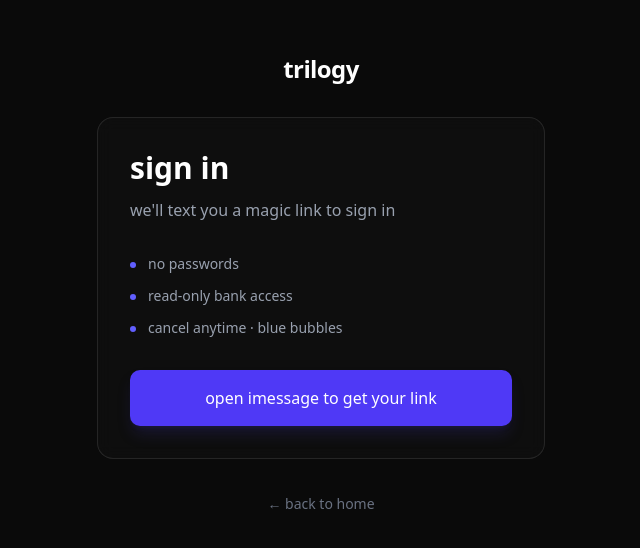
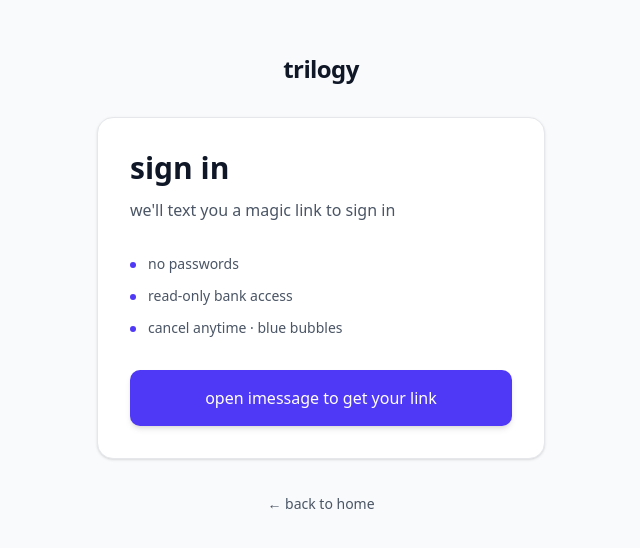
Before and after one commit to manav-s/trilogymoney, a Next.js app: page /signin in a window 1280 px wide. Shown: the part 116-664 px from the top of the page, without its empty margins (319-959 px from the left). Built offline with nearby package versions, Linux system fonts and the light colour scheme.

Commit message:
Convert sign-in page to light mode

```diff
--- a/app/signin/page.tsx
+++ b/app/signin/page.tsx
@@ -15,31 +15,31 @@ export default function SignInPage() {
   };
 
   return (
-    <div className="min-h-screen bg-[#0a0a0a] flex flex-col items-center justify-center px-6">
+    <div className="min-h-screen bg-gray-50 flex flex-col items-center justify-center px-6">
       <div className="max-w-md w-full">
         {/* Logo/Brand */}
         <div className="text-center mb-8">
-          <h1 className="text-2xl font-bold text-white lowercase tracking-tight mb-2">trilogy</h1>
+          <h1 className="text-2xl font-bold text-gray-900 lowercase tracking-tight mb-2">trilogy</h1>
         </div>
 
         {/* Main card */}
-        <div className="border border-white/10 bg-white/[0.02] rounded-2xl p-8 backdrop-blur-sm">
-          <h2 className="text-3xl font-bold text-white mb-3 lowercase">sign in</h2>
-          <p className="text-gray-400 mb-8 lowercase">we&apos;ll text you a magic link to sign in</p>
+        <div className="border border-gray-200 bg-white rounded-2xl p-8 shadow-sm">
+          <h2 className="text-3xl font-bold text-gray-900 mb-3 lowercase">sign in</h2>
+          <p className="text-gray-600 mb-8 lowercase">we&apos;ll text you a magic link to sign in</p>
 
           {/* Reassurance bullets */}
           <div className="space-y-3 mb-8">
             <div className="flex items-start gap-3">
-              <div className="w-1.5 h-1.5 rounded-full bg-indigo-500 mt-2 flex-shrink-0"></div>
-              <p className="text-sm text-gray-400 lowercase">no passwords</p>
+              <div className="w-1.5 h-1.5 rounded-full bg-indigo-600 mt-2 flex-shrink-0"></div>
+              <p className="text-sm text-gray-600 lowercase">no passwords</p>
             </div>
             <div className="flex items-start gap-3">
-              <div className="w-1.5 h-1.5 rounded-full bg-indigo-500 mt-2 flex-shrink-0"></div>
-              <p className="text-sm text-gray-400 lowercase">read-only bank access</p>
+              <div className="w-1.5 h-1.5 rounded-full bg-indigo-600 mt-2 flex-shrink-0"></div>
+              <p className="text-sm text-gray-600 lowercase">read-only bank access</p>
             </div>
             <div className="flex items-start gap-3">
-              <div className="w-1.5 h-1.5 rounded-full bg-indigo-500 mt-2 flex-shrink-0"></div>
-              <p className="text-sm text-gray-400 lowercase">cancel anytime · blue bubbles</p>
+              <div className="w-1.5 h-1.5 rounded-full bg-indigo-600 mt-2 flex-shrink-0"></div>
+              <p className="text-sm text-gray-600 lowercase">cancel anytime · blue bubbles</p>
             </div>
           </div>
 
@@ -47,14 +47,14 @@ export default function SignInPage() {
           <div className="space-y-3">
             <button
               onClick={openSms}
-              className="w-full px-8 py-4 rounded-lg bg-indigo-600 text-white lowercase font-medium hover:bg-indigo-500 transition-colors shadow-lg shadow-indigo-900/30"
+              className="w-full px-8 py-4 rounded-lg bg-indigo-600 text-white lowercase font-medium hover:bg-indigo-700 transition-colors shadow-md"
             >
               open imessage to get your link
             </button>
             {openedOnce ? (
               <button
                 onClick={openSms}
-                className="w-full px-8 py-4 rounded-lg bg-white/5 text-gray-400 lowercase font-medium hover:bg-white/10 hover:text-white transition-all border border-white/10"
+                className="w-full px-8 py-4 rounded-lg bg-gray-100 text-gray-700 lowercase font-medium hover:bg-gray-200 transition-all border border-gray-200"
               >
                 open messages again
               </button>
@@ -64,7 +64,7 @@ export default function SignInPage() {
 
         {/* Footer link */}
         <div className="text-center mt-8">
-          <Link href="/" className="text-sm text-gray-500 hover:text-gray-400 transition-colors lowercase">
+          <Link href="/" className="text-sm text-gray-600 hover:text-gray-900 transition-colors lowercase">
             ← back to home
           </Link>
         </div>
```
